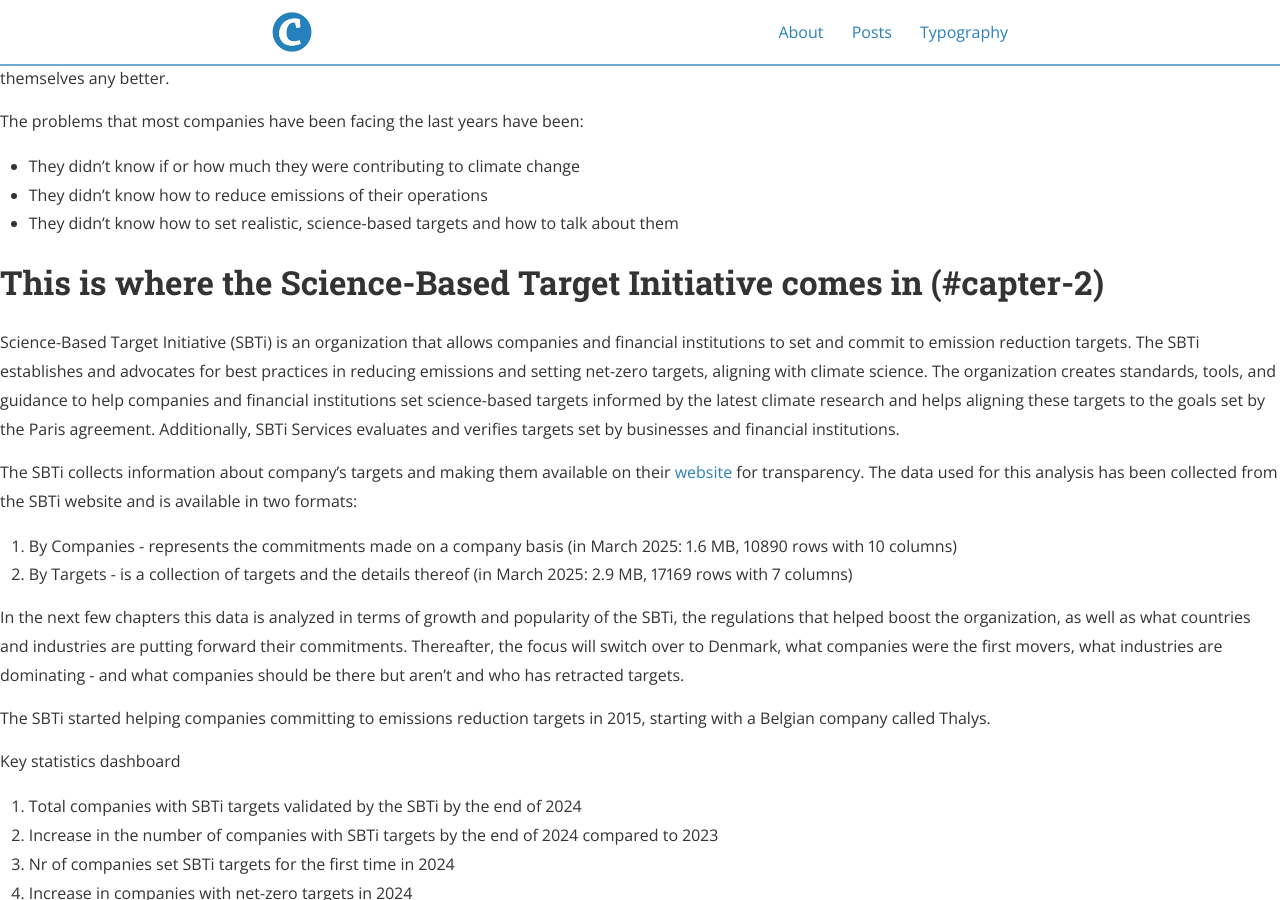
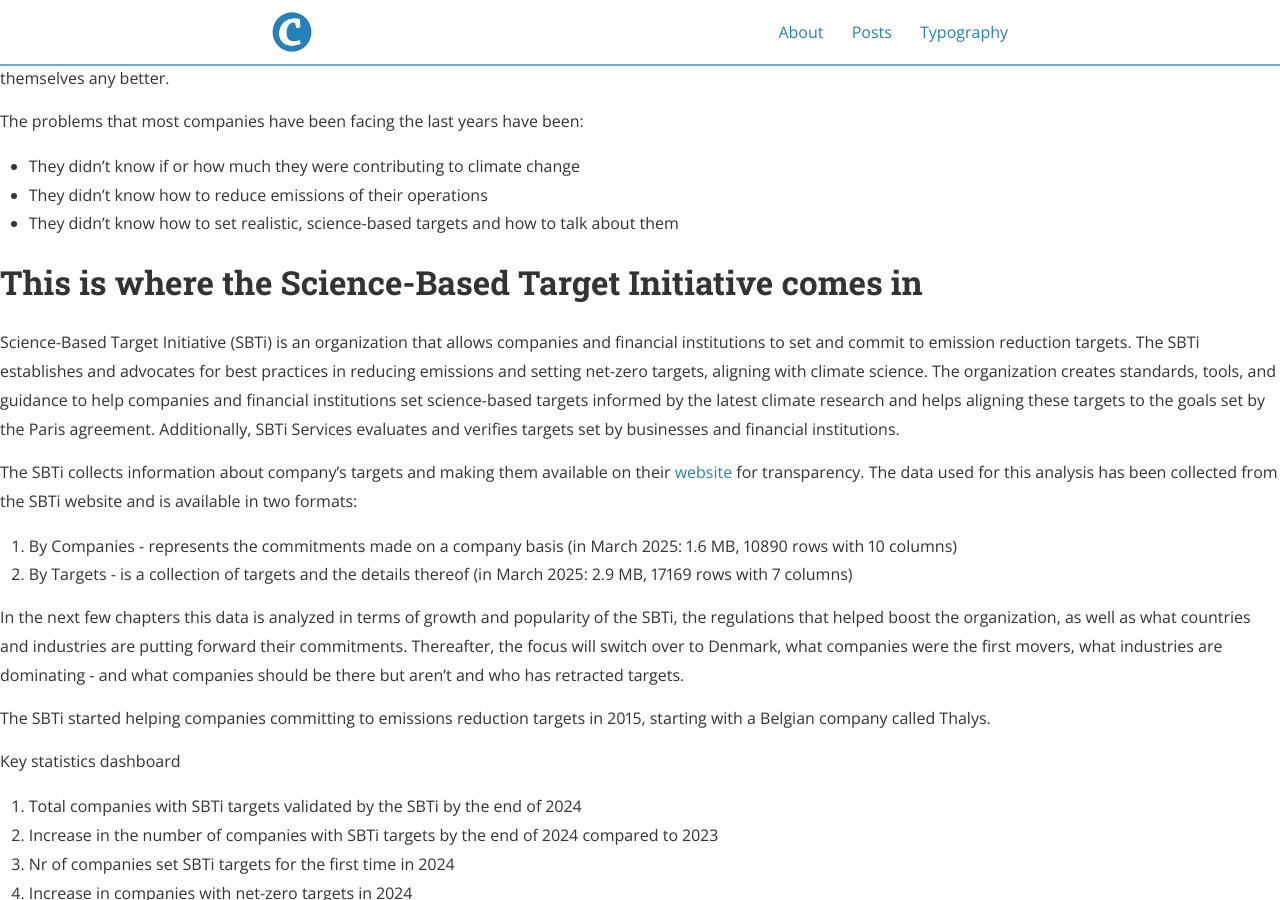
Before and after one commit to MeowVal/MeowVal.github.io, a Jekyll site: the page built from _content/Storyline.md, in a window 1280 px wide and 900 px high, scrolled down 1019 px. Built offline with Jekyll 4.4.1, drawn with Linux system fonts in a browser that asks for light colours; nearby versions of some CDN libraries; some of the changed text lies outside the part shown.

```diff
--- a/_content/chapter2.md
+++ b/_content/Storyline.md
@@ -33,7 +33,7 @@ The problems that most companies have been facing the last years have been:
 - They didn't know how to reduce emissions of their operations
 - They didn't know how to set realistic, science-based targets and how to talk about them
 
-# This is where the Science-Based Target Initiative comes in (#capter-2)
+# This is where the Science-Based Target Initiative comes in {#chapter-2}
 Science-Based Target Initiative (SBTi) is an organization that allows companies and financial institutions to set and commit to emission reduction targets. The SBTi establishes and advocates for best practices in reducing emissions and setting net-zero targets, aligning with climate science.  The organization creates standards, tools, and guidance to help companies and financial institutions set science-based targets informed by the latest climate research and helps aligning these targets to the goals set by the Paris agreement. Additionally, SBTi Services evaluates and verifies targets set by businesses and financial institutions.
 
 The SBTi collects information about company's targets and making them available on their [website](https://sciencebasedtargets.org/) for transparency. The data used for this analysis has been collected from the SBTi website and is available in two formats:
@@ -76,7 +76,7 @@ The sectors that are least engaged with the SBTi are the pharmaceutical sector,
 
 The SBTi is founded, funded and partnered in the right circumstances, offering support to businesses that makes business sense - [increasing brand reputation, giving investor confidence, making businesses resilient against regulations, increases innovation toward optimization, driving bottom line savings and giving competitive edge](https://sciencebasedtargets.org/blog/six-business-benefits-of-setting-science-based-targets). Given that this is correct one would assume that retracting targets would decrease brand reputation, reducing investor confidence and reduce competitive edge.
 
-## SBTi in Denmark vs Europe vs Global (#capter-3)
+## SBTi in Denmark vs Europe vs Global {#chapter-3}
 Now the growth of the SBTi has been established and the performance of Danish companies relative to domestic targets, but how does Denmark stand in comparison to other European and Global companies? In this section Denmark is benchmarked compared to other European and Global companies.
 
 Graphs:
@@ -85,7 +85,7 @@ Graphs:
 
 ...Discussions on the graphs...
 
-# SBTi in Denmark (#chapter-4)
+# SBTi in Denmark {#chapter-4}
 Danish companies started committing to the SBTi in 2017 with the first company being Carlsberg group which was quickly joined by Rockwool Group, The Velux Group and Vestas Wind Systems.
 
 Key statistics dashboard Denmark
@@ -133,7 +133,7 @@ According to the development of danish commitments, it can be prediced that ther
 
 The SBTi has a strong foundation in Denmark with a projected the rapid growth of commitments, an increased focus of Danish companies to engage with their supply chain will have a positive influence on goals of the Paris agreement.
 
-# SBTi scrutiny - Conclusion (#chapter-5)
+# SBTi scrutiny - Conclusion {#chapter-5}
 There are plenty of players that have been critical toward SBTi and for good reasons. The so called "science-based" methods of the target setting has been commented on, as well as their reliance on the GHG protocol and lack of resources when it comes to monitoring after companies have set their goals. Additionally, there was a controversy around the organisation when they published that they would be evaluating carbon offsetts as emission reduction in 2024, that was then retracted a few months later. Although, there are many flaws with the Science-Based Target initative, but in the current maturity of the climate industry and compared to the alternative of not having a business centered target commitment strategy, the SBTi has helped companies to structure their environmental committments all around the world.
 
 ## Future discussions
```
Also changed, not shown: other parts of _content/Storyline.md (+1 -1 lines), _content/chapter1.md (deleted, +0 -10 lines).
